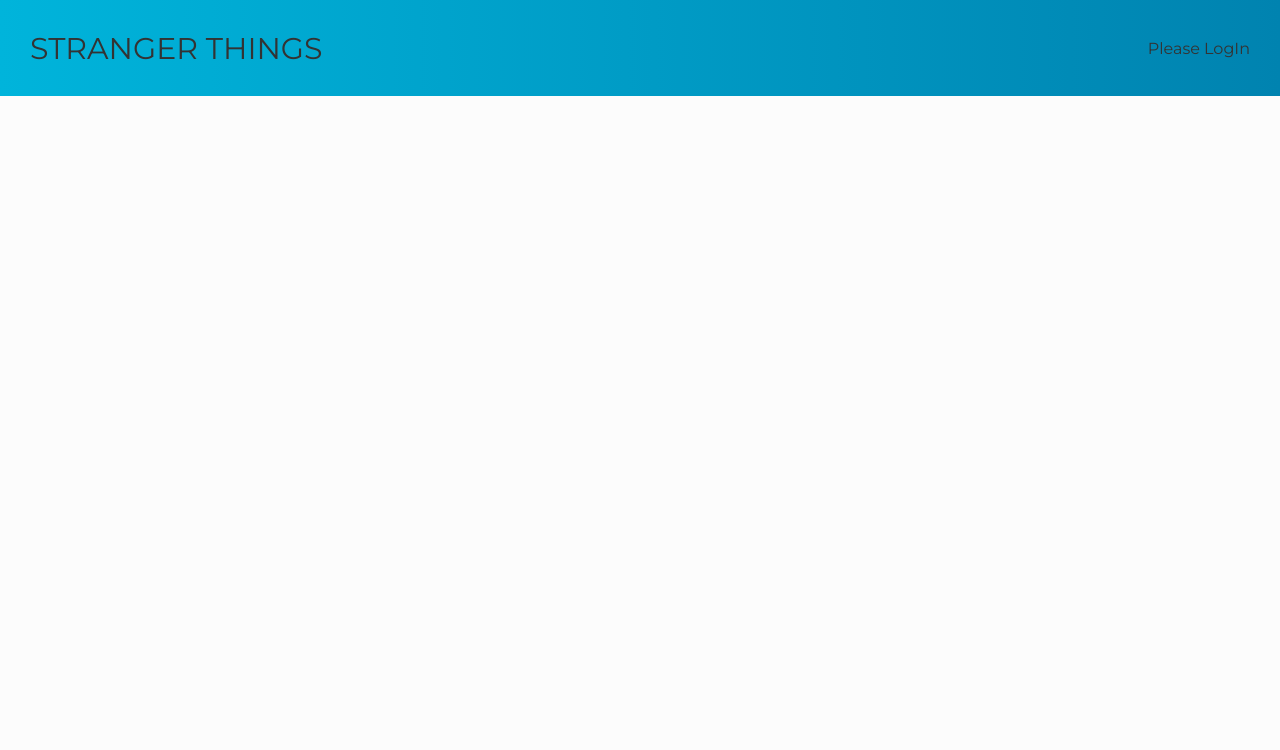
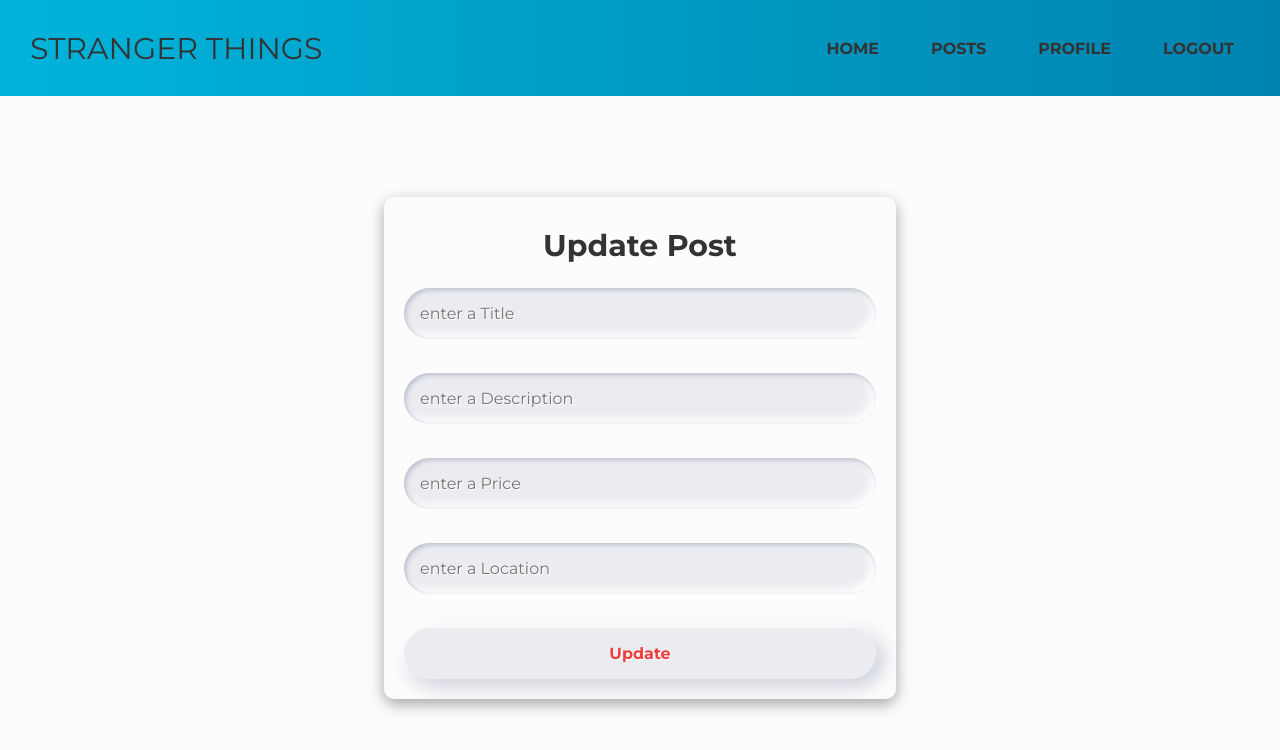
Before and after one commit to yeisonnn/Stranger-things-project, a React (Create React App) app: page /Posts/1/Update in a window 1280 px wide. Shown: the top 750 px of the page. Built offline with nearby package versions, Linux system fonts and the light colour scheme.

Commit message:
delete post function complete working on update

```diff
--- a/src/components/App.js
+++ b/src/components/App.js
@@ -10,6 +10,7 @@ import LogIn from './LogIn';
 import SignUp from './SignUp';
 import AddPost from './AddPost';
 import ViewPost from './ViewPost';
+import UpdatePost from './UpdatePost';
 
 function App() {
   const [isLoggedIn, setIsLoggedIn] = useState(false);
@@ -28,6 +29,7 @@ function App() {
             path="/Posts/:id"
             element={<ViewPost setIsLoggedIn={setIsLoggedIn} />}
           />
+          <Route path="/Posts/:id/Update" element={<UpdatePost setIsLoggedIn={setIsLoggedIn}/>}/>
           <Route path="/Logout" element={<Logout />} />
           <Route path="/AddPost" element={<AddPost />} />
         </Routes>
--- /dev/null
+++ b/src/components/Update.module.css
@@ -0,0 +1,92 @@
+@import url('https://fonts.googleapis.com/css2?family=Montserrat:ital,wght@0,300;0,400;0,700;0,900;1,400;1,500&display=swap');
+
+:root {
+  --color-bg: #ebecf0;
+  --color-shadow: #babecc;
+  --color-white: #fff;
+  --color-red: #f03e3e;
+}
+
+.form-updatePost {
+  display: flex;
+  flex-direction: column;
+  gap: 1.4rem;
+  font-size: 2rem;
+
+  font-family: 'Montserrat', sans-serif;
+  padding: 2rem;
+  box-shadow: rgba(0, 0, 0, 0.35) 0px 5px 15px;
+  width: 40%;
+  border-radius: 10px;
+  margin: 1rem 0;
+}
+
+.form-updatePost h2 {
+  padding: 1rem;
+  text-align: center;
+}
+
+.form-updatePost button,
+input {
+  border: 0;
+  outline: 0;
+  border-radius: 3.2rem;
+  padding: 1.6rem;
+  font-size: 1.6rem;
+  background-color: var(--color-bg);
+  text-shadow: 1px 1px 0 var(--color-white);
+  font-family: inherit;
+}
+
+.form-updatePost label {
+  display: block;
+  margin-bottom: 2rem;
+  width: 100%;
+}
+
+.form-updatePost input {
+  box-shadow: inset 2px 2px 5px var(--color-shadow), inset -5px -5px 10px #fff;
+  width: 100%;
+  transition: all 0.2s ease-in-out;
+  appearance: none;
+  -webkit-appearance: none;
+}
+
+.form-updatePost input:focus {
+  box-shadow: inset 1px 1px 2px var(--color-shadow),
+    inset -1px -1px 2px var(--color-white);
+}
+
+.form-updatePost button {
+  color: #61677c;
+  color: var(--color-red);
+  font-weight: bold;
+  box-shadow: -5px -5px 20px var(--color-white),
+    5px 5px 20px var(--color-shadow);
+  transition: all 0.2s ease-in-out;
+  cursor: pointer;
+  font-weight: 600;
+}
+
+.form-updatePost button:hover {
+  box-shadow: -2px -2px 5px var(--color-white), 2px 2px 5px var(--color-shadow);
+}
+
+.form-updatePost button:active {
+  box-shadow: inset 1px 1px 2px var(--color-shadow),
+    inset -1px -1px 2px var(--color-white);
+}
+
+.signUp {
+  font-size: 1.4rem;
+}
+
+.signUp a {
+  color: #343a40;
+  text-decoration: none;
+}
+
+.signUp a:hover {
+  border-bottom: 1px solid #f03e3e;
+  color: #212529;
+}
--- /dev/null
+++ b/src/components/UpdatePost.js
@@ -0,0 +1,90 @@
+import React, { useState } from 'react';
+import { useNavigate } from 'react-router-dom';
+import classes from './Update.module.css';
+import { getCurrentData } from '../utils/auth';
+
+const UpdatePost = (props) => {
+    const [title, setTitle] = useState('')
+    const [description, setDescription] = useState('')
+    const [price, setPrice] = useState('')
+    const [location, setLocation] = useState('')
+    const navigate = useNavigate()
+    const { setIsLoggedIn } = props;
+    setIsLoggedIn(true)
+    const token = getCurrentData('token');
+
+    const updateFetch = async (id) => {
+        try {
+            const response = await fetch(`https://strangers-things.herokuapp.com/api/2206-FTB-ET-WEB-FT/posts/${id}`, {
+                method: "PATCH",
+                headers: {
+                    'Content-Type': 'application/json',
+                    'Authorization': `Bearer ${token}`
+                },
+                body: JSON.stringify({
+                    post: {
+                        title: title,
+                        description: description,
+                        price: price,
+                        location: location,
+                        willDeliver: true
+                    }
+                })
+            });
+            const data = await response.json();
+            console.log(data)
+        } catch (error) {
+            console.error(error)
+        }
+    }
+    return (
+        <form className={classes['form-updatePost']} onSubmit={(e) => {
+            e.preventDefault;
+            console.log('this is the updated form')
+        }}>
+            <h2>Update Post</h2>
+            <label htmlFor="Title">
+                <input
+                    id="Title"
+                    type="text"
+                    placeholder="enter a Title"
+                    value={title}
+                    onChange={(e) => setTitle(e.target.value)}
+                />
+            </label>
+
+            <label htmlFor="Description">
+                <input
+                    id="Description"
+                    type="Description"
+                    placeholder="enter a Description"
+                    value={description}
+                    onChange={(e) => setDescription(e.target.value)}
+                />
+            </label>
+
+            <label htmlFor="Price">
+                <input
+                    id="Price"
+                    type="Price"
+                    placeholder="enter a Price"
+                    value={price}
+                    onChange={(e) => setPrice(e.target.value)}
+                />
+            </label>
+
+            <label htmlFor="Location">
+                <input
+                    id="Location"
+                    type="Location"
+                    placeholder="enter a Location"
+                    value={location}
+                    onChange={(e) => setLocation(e.target.value)}
+                />
+            </label>
+            <button type='submit'>Update</button>
+        </form>
+    );
+}
+
+export default UpdatePost;
--- a/src/components/ViewPost.js
+++ b/src/components/ViewPost.js
@@ -1,6 +1,8 @@
 import React, { useEffect, useState } from 'react';
 import { useParams } from 'react-router-dom';
 import classes from './Post.module.css';
+import { getCurrentData } from '../utils/auth';
+import { useNavigate } from 'react-router-dom';
 
 const url =
   'https://strangers-things.herokuapp.com/api/2206-FTB-ET-WEB-FT/posts';
@@ -9,7 +11,10 @@ const ViewPost = (props) => {
   const { setIsLoggedIn } = props;
   const [postsId, setPostsId] = useState({});
   const params = useParams();
+  const token = getCurrentData('token')
   setIsLoggedIn(true);
+
+  const navigate = useNavigate()
 
   console.log(params.id);
   const postFetch = async (url) => {
@@ -33,14 +38,34 @@ const ViewPost = (props) => {
     postFetch(url);
   }, []);
 
+const deleteFetch = async (id) => {
+  try{
+    const response = await fetch(`https://strangers-things.herokuapp.com/api/2206-FTB-ET-WEB-FT/posts/${id}`, {
+      method: "DELETE",
+  headers: {
+    'Content-Type': 'application/json',
+    'Authorization': `Bearer ${token}`
+  }
+
+    });
+    if (!response.ok) {
+      throw new Error('Could not delete post!');
+    }
+    const data = await response.json();
+  console.log(data)
+  }catch (error) {
+    console.error(error)
+  }
+}
+
   return (
     <div className={classes.post}>
       <h1>{postsId.title}</h1>
       <h2>{postsId.description}</h2>
       <p>{postsId.price}</p>
-      <div>
-        <button className={classes.viewButtons}>Delete</button>
-        <button>Edit</button>
+      <div className={classes.viewButtons}>
+        <button onClick={() => {deleteFetch(params.id)}}>Delete</button>
+        <button onClick={() => {navigate(`/Posts/${params.id}/Update`)}}>Edit</button>
       </div>
     </div>
   );
```
